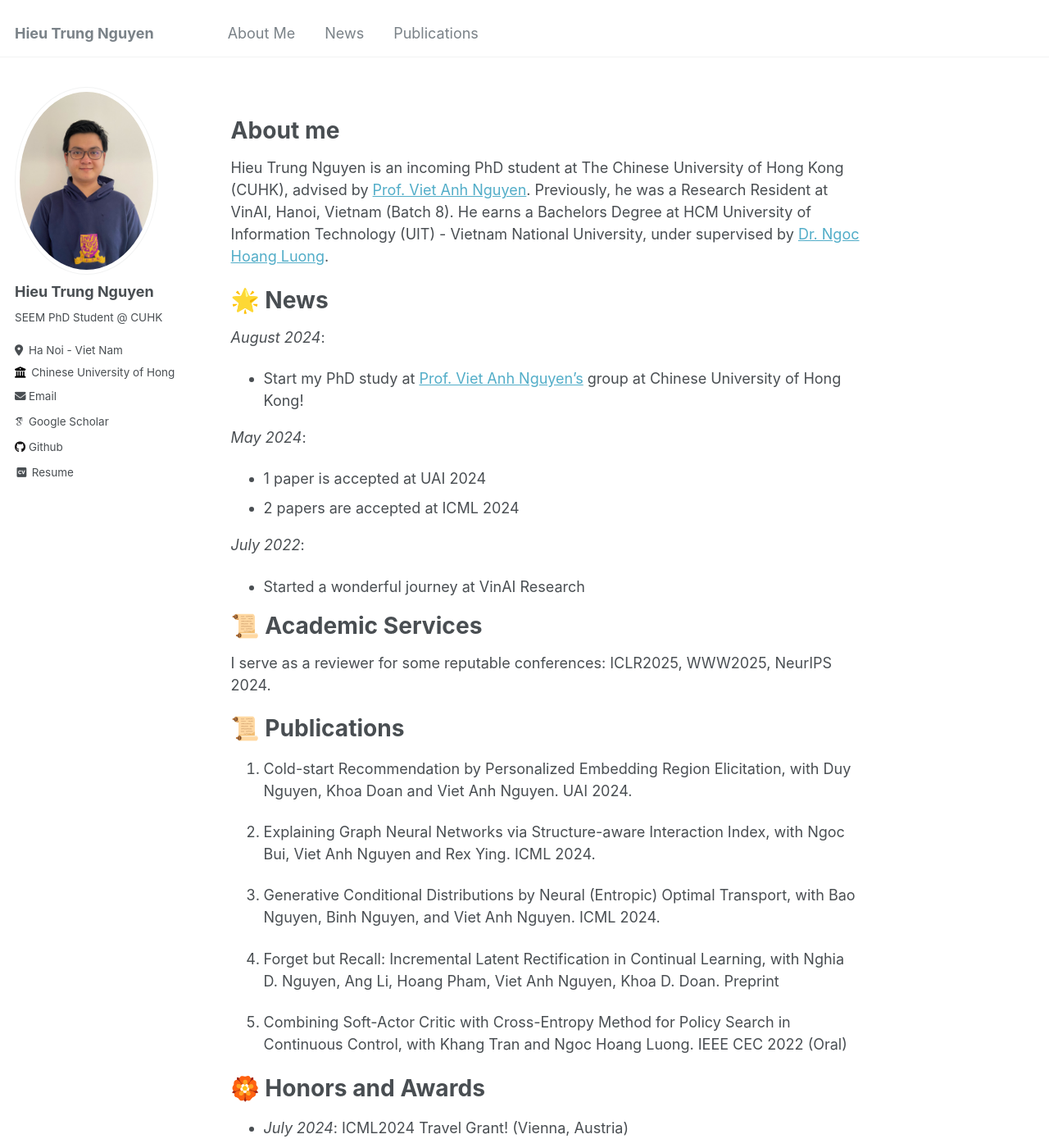
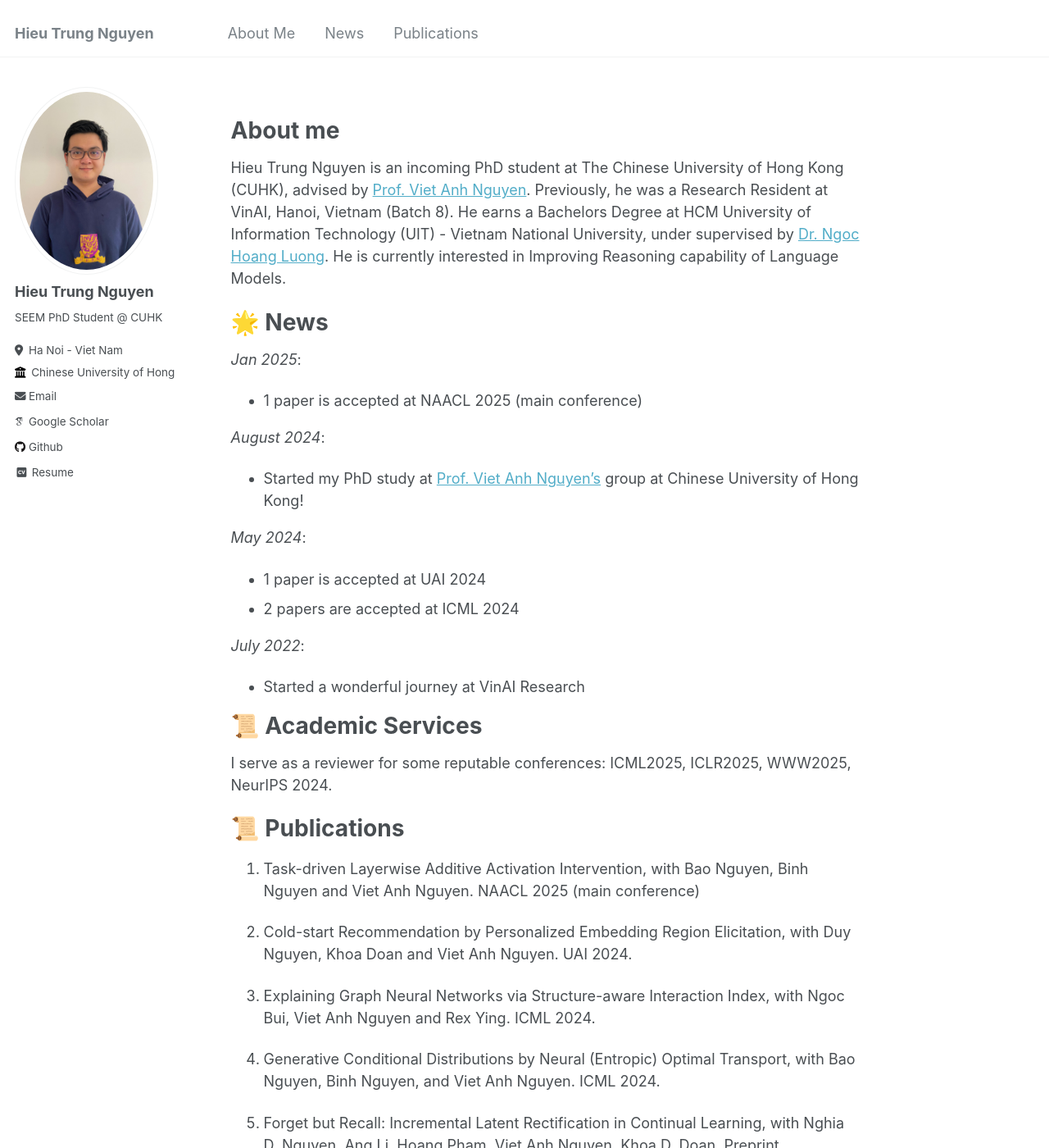
Before and after one commit to HieuNT91/hieunt91.github.io, a Jekyll site: the page built from _pages/about.md, in a window 1280 px wide and 1400 px high. Shown: the whole window at 82% size. Built offline with Jekyll 4.4.1, drawn with Linux system fonts in a browser that asks for light colours; some web fonts are replaced.

Commit message:
hieu updated feb

```diff
--- a/_pages/about.md
+++ b/_pages/about.md
@@ -9,13 +9,16 @@ redirect_from:
 
 <span class='anchor' id='about-me'></span>
 # About me
-Hieu Trung Nguyen is an incoming PhD student at The Chinese University of Hong Kong (CUHK), advised by [Prof. Viet Anh Nguyen](https://www.vietanhnguyen.net/). Previously, he was a Research Resident at VinAI, Hanoi, Vietnam (Batch 8). He earns a Bachelors Degree at HCM University of Information Technology (UIT) - Vietnam National University, under supervised by [Dr. Ngoc Hoang Luong](https://sites.google.com/view/hoangluong).
+Hieu Trung Nguyen is an incoming PhD student at The Chinese University of Hong Kong (CUHK), advised by [Prof. Viet Anh Nguyen](https://www.vietanhnguyen.net/). Previously, he was a Research Resident at VinAI, Hanoi, Vietnam (Batch 8). He earns a Bachelors Degree at HCM University of Information Technology (UIT) - Vietnam National University, under supervised by [Dr. Ngoc Hoang Luong](https://sites.google.com/view/hoangluong). He is currently interested in Improving Reasoning capability of Language Models.
 
 
 <span class='anchor' id='news'></span>
 # 🌟 News
+*Jan 2025*:
+- 1 paper is accepted at NAACL 2025 (main conference)
+
 *August 2024*:
-- Start my PhD study at [Prof. Viet Anh Nguyen's](https://www.vietanhnguyen.net/) group at Chinese University of Hong Kong!
+- Started my PhD study at [Prof. Viet Anh Nguyen's](https://www.vietanhnguyen.net/) group at Chinese University of Hong Kong!
 
 *May 2024*:
 - 1 paper is accepted at UAI 2024
@@ -25,18 +28,20 @@ Hieu Trung Nguyen is an incoming PhD student at The Chinese University of Hong K
 - Started a wonderful journey at VinAI Research
 
 # 📜 Academic Services
-I serve as a reviewer for some reputable conferences: ICLR2025, WWW2025, NeurIPS 2024.
+I serve as a reviewer for some reputable conferences: ICML2025, ICLR2025, WWW2025, NeurIPS 2024.
 
 # 📜 Publications
-1. Cold-start Recommendation by Personalized Embedding Region Elicitation, with Duy Nguyen, Khoa Doan and Viet Anh Nguyen. UAI 2024.
+1. Task-driven Layerwise Additive Activation Intervention, with Bao Nguyen, Binh Nguyen and Viet Anh Nguyen. NAACL 2025 (main conference)
 
-2. Explaining Graph Neural Networks via Structure-aware Interaction Index, with Ngoc Bui, Viet Anh Nguyen and Rex Ying. ICML 2024.
+2. Cold-start Recommendation by Personalized Embedding Region Elicitation, with Duy Nguyen, Khoa Doan and Viet Anh Nguyen. UAI 2024.
 
-3. Generative Conditional Distributions by Neural (Entropic) Optimal Transport, with Bao Nguyen, Binh Nguyen, and Viet Anh Nguyen. ICML 2024.
+3. Explaining Graph Neural Networks via Structure-aware Interaction Index, with Ngoc Bui, Viet Anh Nguyen and Rex Ying. ICML 2024.
 
-4. Forget but Recall: Incremental Latent Rectification in Continual Learning, with Nghia D. Nguyen, Ang Li, Hoang Pham, Viet Anh Nguyen, Khoa D. Doan. Preprint
+4. Generative Conditional Distributions by Neural (Entropic) Optimal Transport, with Bao Nguyen, Binh Nguyen, and Viet Anh Nguyen. ICML 2024.
 
-5. Combining Soft-Actor Critic with Cross-Entropy Method for Policy Search in Continuous Control, with Khang Tran and Ngoc Hoang Luong. IEEE CEC 2022 (Oral)
+5. Forget but Recall: Incremental Latent Rectification in Continual Learning, with Nghia D. Nguyen, Ang Li, Hoang Pham, Viet Anh Nguyen, Khoa D. Doan. Preprint
+
+6. Combining Soft-Actor Critic with Cross-Entropy Method for Policy Search in Continuous Control, with Khang Tran and Ngoc Hoang Luong. IEEE CEC 2022 (Oral)
 
 
 # 🏵️ Honors and Awards
```
Also changed, not shown: 1 other file.
